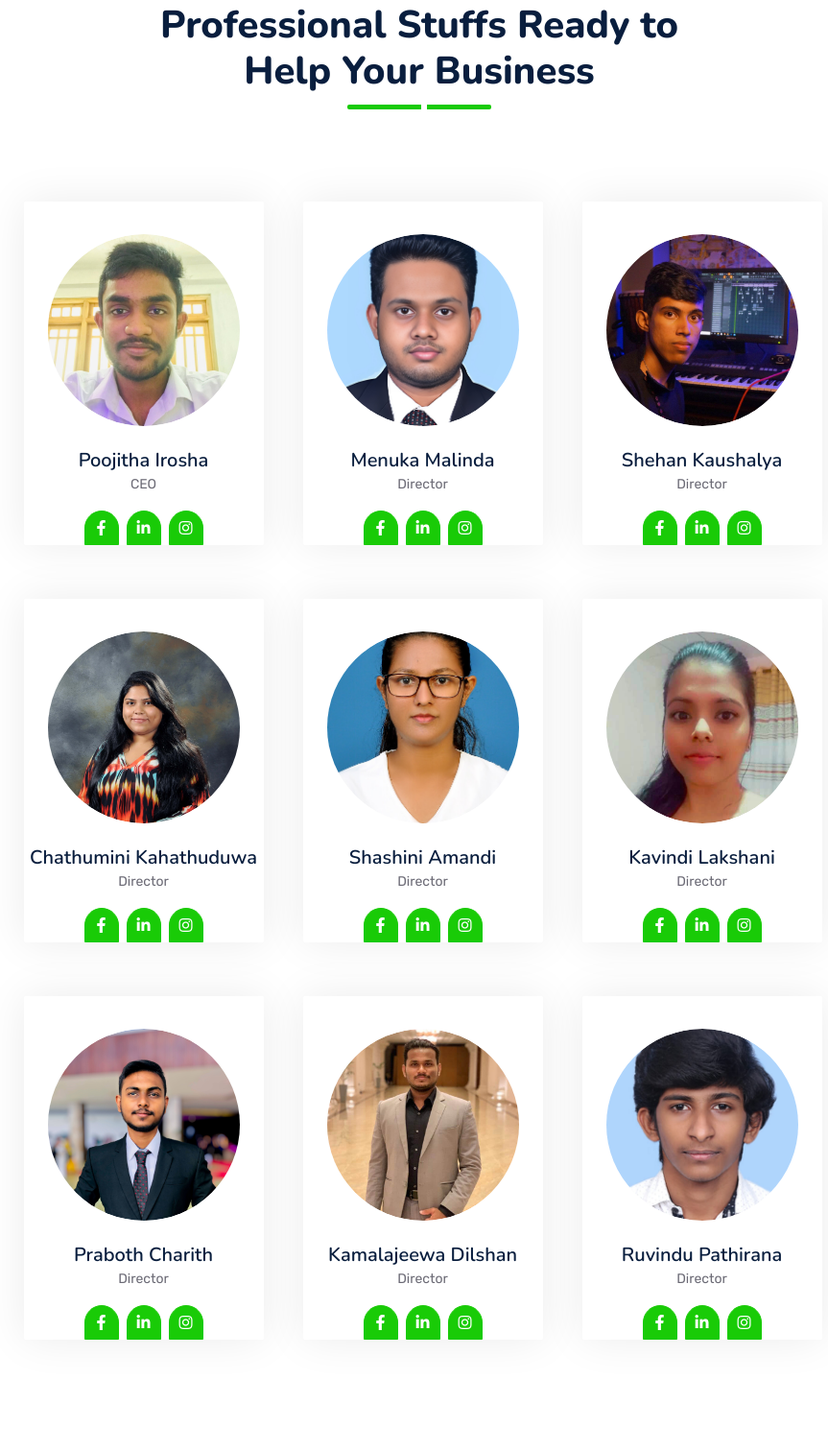
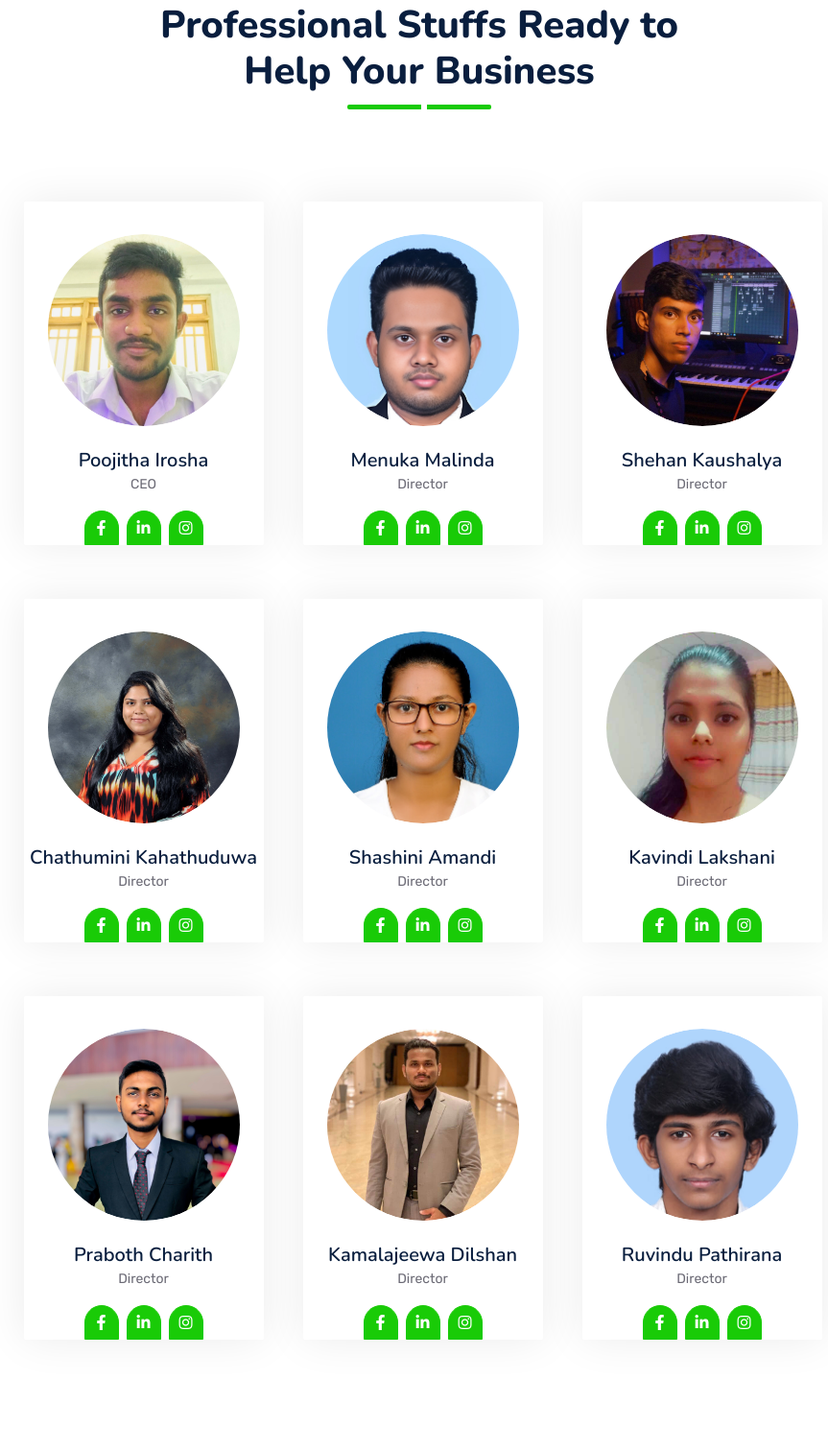
Before and after one commit to MaverickInternational/website_startup, a PHP site: page / in a window 1280 px wide. Shown: the part 3420-4932 px from the top of the page at 96% size, without its empty margins (203-1066 px from the left). Run offline with PHP 8.4, Linux system fonts and the light colour scheme; some libraries are stand-ins or nearby versions.

Commit message:
member images position issue fixed

```diff
--- a/css/style.css
+++ b/css/style.css
@@ -899,4 +899,6 @@ h6,
     border-radius: 50%;
     object-fit: cover;
     -o-object-fit: cover;
+    object-position: top;
+    -o-object-position: top;
 }
--- a/members.php
+++ b/members.php
@@ -9,7 +9,7 @@
             align-content-center" data-wow-delay="0.3s">
                 <div class="team-item text-center rounded ">
                     <div class="rounded-circle overflow-hidden m-4">
-                        <img class="imgs" src="img/profile/poojitha.jpg" alt="">
+                        <img class="imgs" style="object-position: center;" src="img/profile/poojitha.jpg" alt="">
                     </div>
                     <h5 class="mb-0">Poojitha Irosha</h5>
                     <small>CEO</small>
@@ -24,7 +24,7 @@
             align-content-center" data-wow-delay="0.6s">
                 <div class="team-item text-center rounded">
                     <div class="rounded-circle overflow-hidden m-4">
-                        <img class="imgs" src="img/profile/Menuka.jpeg">
+                        <img class="imgs"  src="img/profile/Menuka.jpeg">
                     </div>
                     <h5 class="mb-0">Menuka Malinda</h5>
                     <small>Director</small>
```
